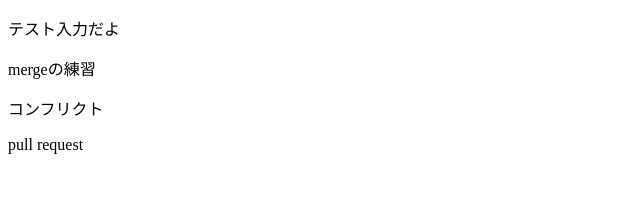
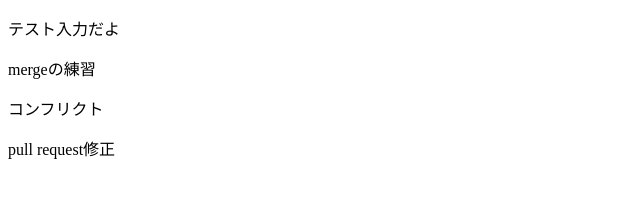
Before and after one commit to hokko-eng/git_test, a plain HTML site: page index.html in a window 1280 px wide. Shown: the whole page, without its empty margins (0-640 px from the left). Drawn offline with Linux system fonts and the light colour scheme.

Commit message:
プルリク修正

```diff
--- a/index.html
+++ b/index.html
@@ -10,6 +10,6 @@
     <p>テスト入力だよ</p>
     <p>mergeの練習</p>
     <p>コンフリクト</p>
-    <p>pull request</p>
+    <p>pull request修正</p>
 </body>
 </html>
```
